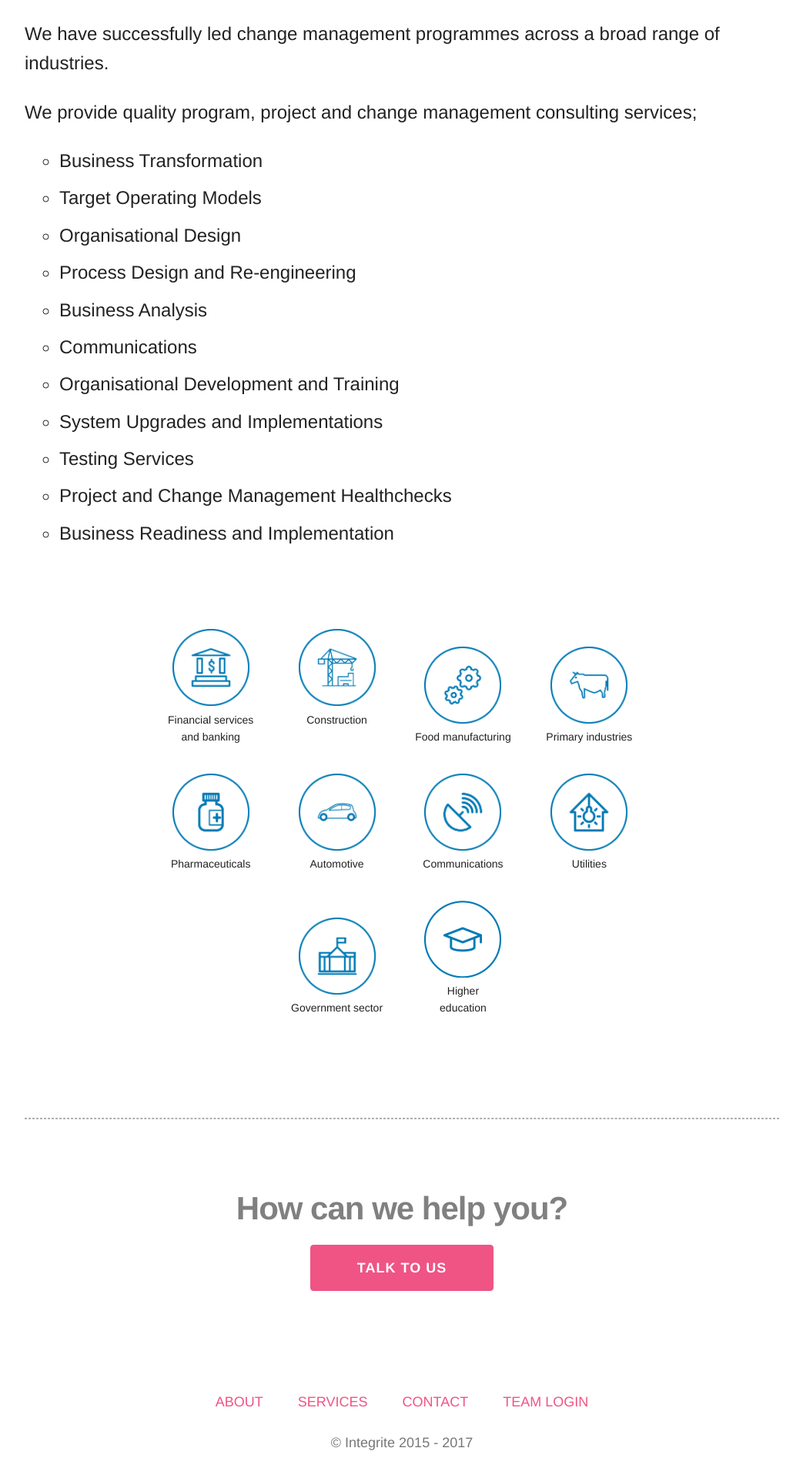
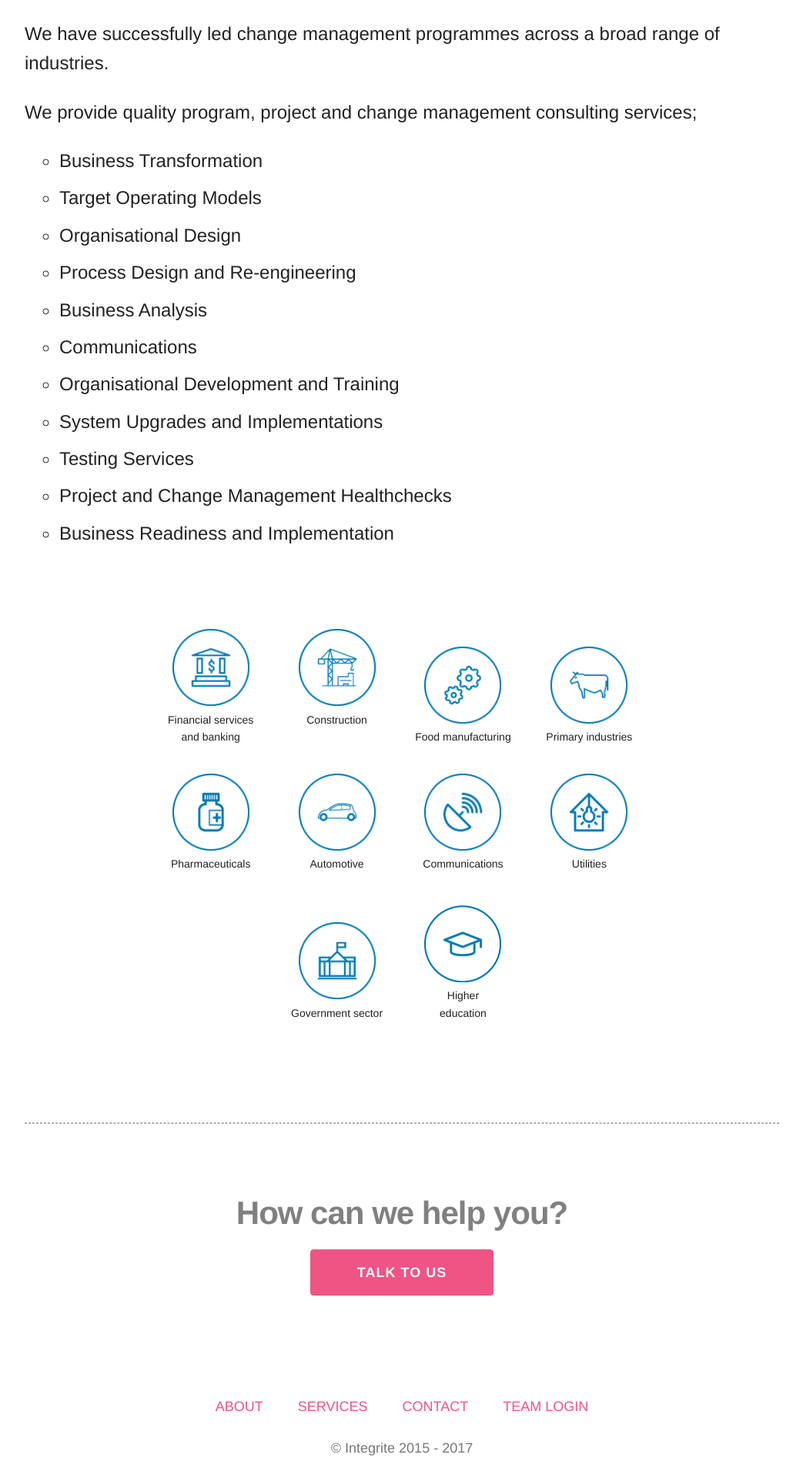
Before and after one commit to granthiggins/granthiggins.github.io, a Jekyll site: the page built from about.md, in a window 1280 px wide. Shown: the part 902-2822 px from the top of the page at 77% size, without its empty margins (118-1161 px from the left). Built offline with Jekyll 4.4.1, drawn with Linux system fonts in a browser that asks for light colours.

Commit message:
fix icons

```diff
--- a/about.md
+++ b/about.md
@@ -35,10 +35,10 @@ permalink: /about/
       <li><img src="{{ site.baseurl }}/images/industry/construction.png" alt="construction">Construction<br><br></li>
       <li><img src="{{ site.baseurl }}/images/industry/food.png" alt="food">Food manufacturing</li>
       <li><img src="{{ site.baseurl }}/images/industry/primary.png" alt="automotive">Primary industries</li>
-      <li><img src="{{ site.baseurl }}/images/industry/pharma.png" alt="automotive">Pharmaceuticals</li>
-      <li><img src="{{ site.baseurl }}/images/industry/automotive.png" alt="automotive">Automotive</li>
-      <li><img src="{{ site.baseurl }}/images/industry/communications.png" alt="automotive">Communications</li>
-      <li><img src="{{ site.baseurl }}/images/industry/utilities.png" alt="automotive">Utilities</li>
+      <li><img src="{{ site.baseurl }}/images/industry/pharma.png" alt="automotive">Pharmaceuticals<br><br></li>
+      <li><img src="{{ site.baseurl }}/images/industry/automotive.png" alt="automotive">Automotive<br><br></li>
+      <li><img src="{{ site.baseurl }}/images/industry/communications.png" alt="automotive">Communications<br><br></li>
+      <li><img src="{{ site.baseurl }}/images/industry/utilities.png" alt="automotive">Utilities<br><br></li>
       <li><img src="{{ site.baseurl }}/images/industry/government.png" alt="automotive">Government sector</li>
       <li><img src="{{ site.baseurl }}/images/industry/education.png" alt="education">Higher<br>education</li>
       </ul>
```
